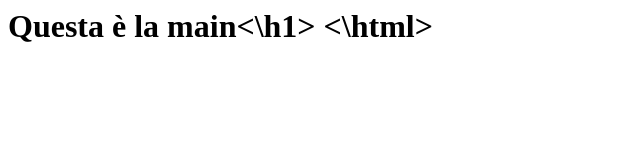
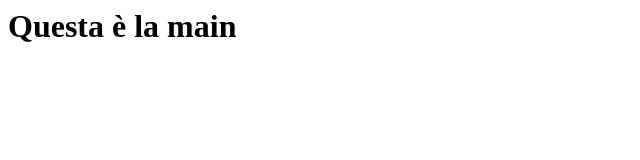
Before and after one commit to GusparoMatteo/Corso-dist2023clone, a plain HTML site: page index.html in a window 1280 px wide. Shown: the whole page, without its empty margins (0-640 px from the left). Drawn offline with Linux system fonts and the light colour scheme.

Commit message:
Moodificato di nuovo zlul

```diff
--- a/index.html
+++ b/index.html
@@ -1,5 +1,5 @@
 <html>
 <body>
-<h1> Questa è la main<\h1>
-<body>
-<\html>
+<h1> Questa è la main</h1>
+</body>
+</html>
```
